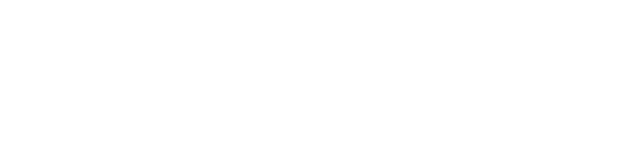
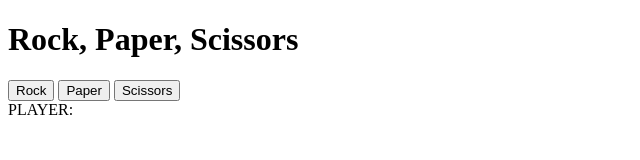
Before and after one commit to Hen0678/RPS-game, a plain HTML site: page index.html in a window 1280 px wide. Shown: the whole page, without its empty margins (0-640 px from the left). Drawn offline with Linux system fonts and the light colour scheme.

Commit message:
Added player buttons

```diff
--- a/index.html
+++ b/index.html
@@ -12,5 +12,17 @@
 </head>
 <body>
 
+    <h1>Rock, Paper, Scissors</h1>
+
+    <div id="choices">
+    <button onclick="playGame('rock')">Rock</button>
+    <button onclick="playGame('paper')">Paper</button>
+    <button onclick="playGame('scissors')">Scissors</button>
+    </div>
+
+    <div id="playerDisplay">PLAYER:
+
+    </div>
+
 </body>
 </html>
```
